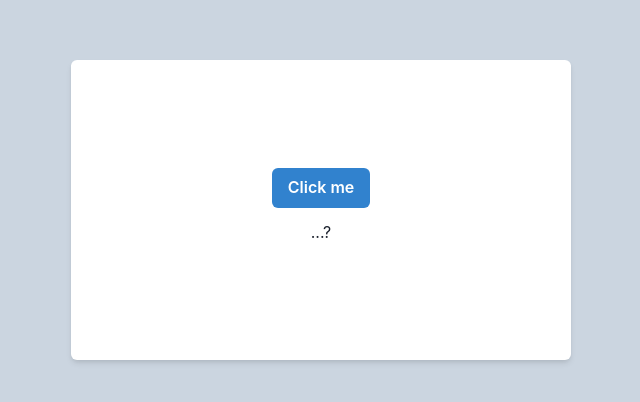
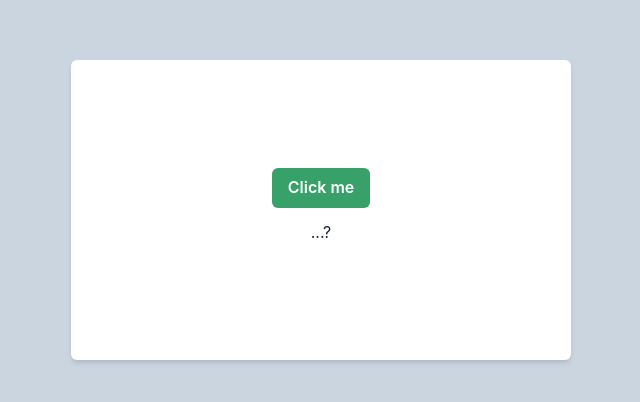
Before and after one commit to tisoap/next-template-app, a Next.js app: page / in a window 1280 px wide. Shown: the part 190-592 px from the top of the page, without its empty margins (319-959 px from the left). Built offline with nearby package versions, Linux system fonts and the light colour scheme.

Commit message:
change button color

```diff
--- a/components/Home/presentation/index.tsx
+++ b/components/Home/presentation/index.tsx
@@ -39,7 +39,7 @@ export const Home: VoidFunctionComponent<HomeProps> = ({
 						<Button
 							onClick={() => onClick()}
 							isLoading={loading}
-							colorScheme='blue'
+							colorScheme='green'
 							mb={3}
 							id='home-page-button'
 						>
```
